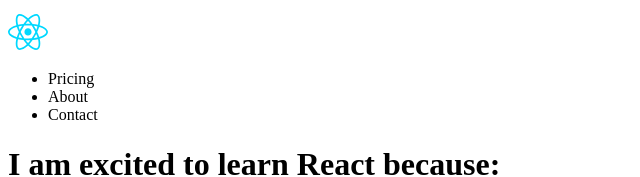
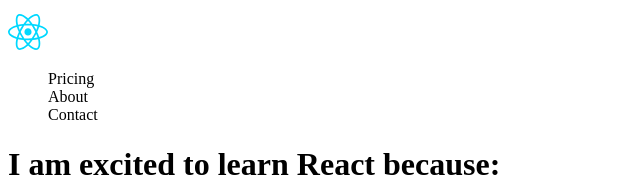
Before and after one commit to JAlazer/ReactLearn, a React (Vite) app in the folder project1/: page / in a window 1280 px wide. Shown: the part 219-396 px from the top of the page, without its empty margins (0-640 px from the left). Built offline with nearby package versions, Linux system fonts and the light colour scheme.

Commit message:
Finally added styling!

```diff
--- /dev/null
+++ b/project1/src/ReactFactStyle.css
@@ -0,0 +1,3 @@
+.nav-list {
+    list-style: none;
+}
--- a/project1/src/ReactFacts.jsx
+++ b/project1/src/ReactFacts.jsx
@@ -11,6 +11,9 @@
 
 import { createRoot } from "react-dom/client"
 import reactLogo from './assets/react.svg'
+
+// now to add styling!
+import "./ReactFactStyle.css"
 
 const root = createRoot(document.getElementById("root"))
 
@@ -77,12 +80,15 @@ function Page() {
  * 1. Add a `nav` > `ul` > `li` (x3). Items should say:
  * "Pricing", "About", and "Contact"
  */
+
+
+
 function Header() {
     return (
         <header>
             <img src={reactLogo} alt="React Logo" width="40px" />
             <nav>
-                <ul>
+                <ul className="nav-list">
                     <li>Pricing</li>
                     <li>About</li>
                     <li>Contact</li>
```
